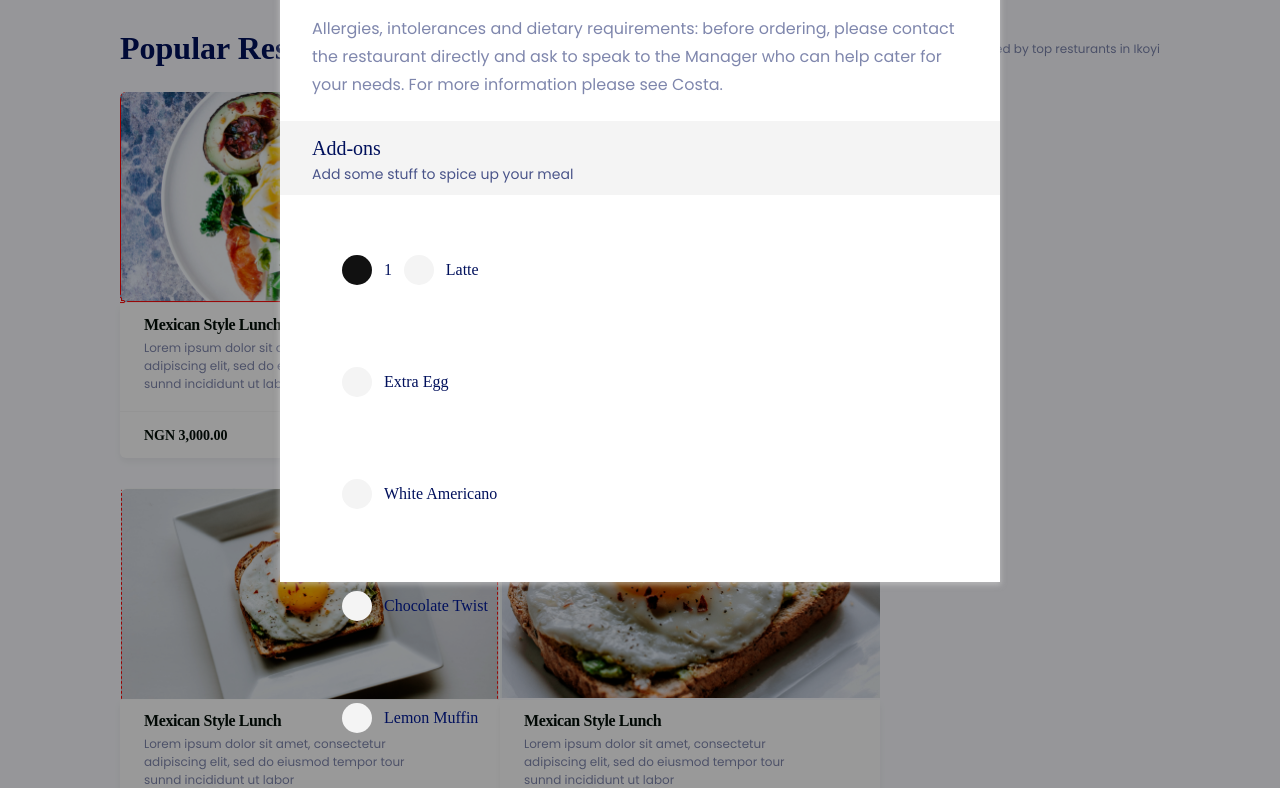
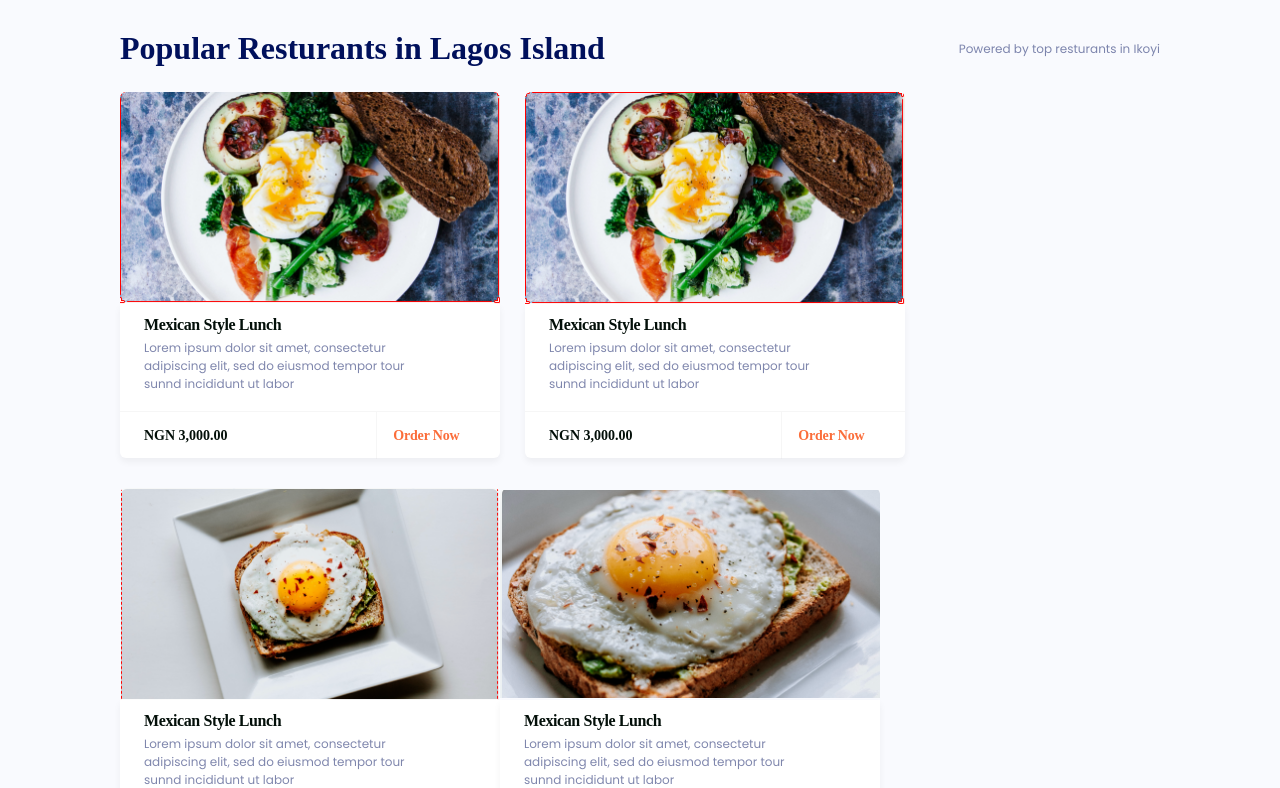
Before and after one commit to zheey/delivrables, a React (Create React App) app: page /all-menu in a window 1280 px wide. Shown: the part 612-1400 px from the top of the page. Built offline with nearby package versions, Linux system fonts and the light colour scheme; a web font is replaced by a local one.

Commit message:
added menu overlay on all menu page

```diff
--- a/src/components/AllMenuComponent.tsx
+++ b/src/components/AllMenuComponent.tsx
@@ -4,14 +4,11 @@ import RecentMenu from "./common/RecentMenu";
 import PopularMenu from "./common/PopularMenu";
 import { IAllMenu } from "../interfaces/componentsStates";
 import { IMenu } from "../interfaces/componentProps";
-import ImageWrapper from "./common/ImageWrapper";
-import imageDetails from "../images/menuDetails.png";
-import { TextHeader, TextPargraph } from "./common/Text";
-import Circle from "./common/Circle";
+import MenuDetailsOverlay from "./common/MenuDetailsOverlay";
 
 const AllMenuComponent: FC<IMenu> = () => {
     const [menuPageState, setMenuPage] = useState<IAllMenu>({
-        showMenu: true
+        showMenu: false
     });
     const toogleMenuDetails = () => {
         setMenuPage(prevState => ({
@@ -27,55 +24,7 @@ const AllMenuComponent: FC<IMenu> = () => {
                 <PopularMenu toogleMenuDetails={toogleMenuDetails}/>
                 {
                 menuPageState.showMenu ?
-                    <div className="login-wrapper overlay-wrapper">
-                        <div className="menu-details-card">
-                            <ImageWrapper image={imageDetails} alt="menu"/>
-                            <div className="menu-text-wrapper">
-                                <TextHeader content="Buttermilk Fried Chicken Wrap"/>
-                                <TextPargraph content="Allergies, intolerances and dietary requirements: before ordering, please contact the restaurant directly and ask to speak to the Manager who can help cater for your needs. For more information please see Costa."/>
-                            </div>
-                            <div className="sub-header">
-                                <TextHeader content="Add-ons"/>
-                                <TextPargraph content="Add some stuff to spice up your meal"/>
-                            </div>
-                            <div className="side-margin-30">
-                            <div className="menu-add-nav">
-                                <Circle className="nav-circle-blue">
-
-                                </Circle>
-                                <TextHeader content="1" className="number"/>
-                                <Circle className="nav-circle-light">
-
-                                </Circle>
-                                <TextHeader content="Latte"/>
-                            </div>
-                            <div className="menu-add-nav">
-                               <Circle className="nav-circle-light">
-
-                                </Circle>
-                                <TextHeader content="Extra Egg"/>
-                            </div>
-                            <div className="menu-add-nav">
-                               <Circle className="nav-circle-light">
-
-                                </Circle>
-                                <TextHeader content="White Americano"/>
-                            </div>
-                            <div className="menu-add-nav">
-                               <Circle className="nav-circle-light">
-
-                                </Circle>
-                                <TextHeader content="Chocolate Twist"/>
-                            </div>
-                            <div className="menu-add-nav">
-                               <Circle className="nav-circle-light">
-
-                                </Circle>
-                                <TextHeader content="Lemon Muffin"/>
-                            </div>
-                            </div>
-                        </div>
-                    </div>
+                    <MenuDetailsOverlay toogleMenuDetails={toogleMenuDetails}/>
                     :
                     ''
             }
--- a/src/components/common/Circle.tsx
+++ b/src/components/common/Circle.tsx
@@ -1,9 +1,9 @@
 import React, { FC } from "react";
-import { IClassname } from "./../../interfaces/componentProps";
+import { ICircle } from "./../../interfaces/componentProps";
 
-const Circle:FC<IClassname> = ({ className, children }) => {
+const Circle:FC<ICircle> = ({ className, children, onClick=() => {} }) => {
     return (
-        <div className={`circle ${className}`}>
+        <div className={`circle ${className}`} onClick={e => onClick(e)}>
             {children}
         </div>
     )
--- a/src/components/common/MenuCounter.tsx
+++ b/src/components/common/MenuCounter.tsx
@@ -1,18 +1,36 @@
-import React from "react";
+import React, { FC } from "react";
 import Circle from "./Circle";
 import { TextHeader } from "./Text";
+import { IMenuCounter } from "../../interfaces/componentProps";
+import { PrimaryButton } from "./Button";
 
-const MenuCounter = () => {
+const MenuCounter:FC<IMenuCounter> = ({ counter=0, menuTitle, showFull=false, isMainMenu=false }) => {
     return (
-        <div className="menu-add-nav">
-            <Circle className="nav-circle-blue">
+        <div className={`menu-add-nav ${isMainMenu ? "main-add-nav" : ''}`}>
+            <div className="counter-wrapper">
+                <div className="wrap-counter">
+                    {
+                        showFull ?
+                            <>
+                                <Circle className="nav-circle-blue">
 
-            </Circle>
-            <TextHeader content="1" className="number"/>
-            <Circle className="nav-circle-light">
+                                </Circle>
+                                <TextHeader content={counter} className="number"/>
+                            </>
+                            :
+                            ''
+                    }
+                    <Circle className="nav-circle-light">
 
-            </Circle>
-            <TextHeader content="Latte"/>
+                    </Circle>
+                    <TextHeader content={ menuTitle }/>
+                </div>
+                {isMainMenu ?
+                    <PrimaryButton label="Add to Cart"/>
+                    :
+                    <TextHeader content="NGN 500.00" className="amount"/>
+                }
+            </div>
         </div>
     )
 };
--- a/src/components/common/MenuDetailsOverlay.tsx
+++ b/src/components/common/MenuDetailsOverlay.tsx
@@ -1,12 +1,40 @@
 import React, { FC } from "react";
+import ImageWrapper from "./ImageWrapper";
+import { TextHeader, TextPargraph } from "./Text";
+import imageDetails from "../../images/menuDetails.png";
+import MenuCounter from "./MenuCounter";
+import Circle from "./Circle";
+import { IMenuDetailsOverlay } from "../../interfaces/componentProps";
 
-const MenuDetailsOverlay:FC = () => {
+
+const MenuDetailsOverlay:FC<IMenuDetailsOverlay> = ({ toogleMenuDetails }) => {
     return(
         <div className="login-wrapper overlay-wrapper">
-            <div>
-
+        <div className="menu-details-card">
+            <Circle className="nav-circle-light close-button" onClick={toogleMenuDetails}>
+            </Circle>
+            <ImageWrapper image={imageDetails} alt="menu"/>
+            <div className="menu-text-wrapper">
+                <TextHeader content="Buttermilk Fried Chicken Wrap"/>
+                <TextPargraph content="Allergies, intolerances and dietary requirements: before ordering, please contact the restaurant directly and ask to speak to the Manager who can help cater for your needs. For more information please see Costa."/>
+            </div>
+            <div className="sub-header">
+                <TextHeader content="Add-ons"/>
+                <TextPargraph content="Add some stuff to spice up your meal"/>
+            </div>
+            <div className="side-margin-30">
+                <MenuCounter counter={1} menuTitle="Latte" showFull={true}/>
+                <MenuCounter menuTitle="Extra Egg"/>
+                <MenuCounter menuTitle="White Americano"/>
+                <MenuCounter menuTitle="Chocolate Twist"/>
+                <MenuCounter menuTitle="Lemon Muffin"/>
+            </div>
+            <div className="sub-header height-17"/>
+            <div className="side-margin-30">
+                <MenuCounter counter={1} showFull={true} isMainMenu={true}/>
             </div>
         </div>
+    </div>
     )
 };
 
--- a/src/styles/index.scss
+++ b/src/styles/index.scss
@@ -624,6 +624,7 @@ code {
     @extend %bg-white;
     @extend %box-shadow-gray;
     @extend %box-sizing-box;
+    position: relative;
 
     .image{
       height: 371px;
@@ -696,7 +697,6 @@ code {
   @extend %color-dark-blue;
 }
 .menu-add-nav{
-  padding: 40px 32px 22px;
   @extend %flex-start;
   margin-bottom: 20px;
 
@@ -720,3 +720,34 @@ code {
 .side-margin-30{
   margin:  0 30px;
 }
+.counter-wrapper{
+  @extend %flex-start-space-between;
+  @extend %width-100;
+  .wrap-counter{
+    @extend %flex-start;
+  }
+  .amount{
+    font-weight: 400 !important;
+    font-size: 14px !important;
+    @extend %font-regular;
+  }
+}
+.height-17{
+  height: 17px !important;
+}
+.main-add-nav{
+  .button{
+    height: 60px !important;
+    width: 485px !important;
+    border-radius: 4px !important;
+  }
+}
+
+.close-button{
+  position: absolute;
+  top: 34px;
+  height: 40px;
+  width: 40px;
+  background: white;
+  left: 33px;
+}
--- a/src/styles/variables.scss
+++ b/src/styles/variables.scss
@@ -38,7 +38,6 @@
 %flex-start-space-between{
     @include flex(center, space-between);
 }
-
 %flex-end-center{
     @include flex(center, flex-end);
 }
@@ -139,7 +138,7 @@
 }
 
 %font-regular{
-    font-family: Poppins-Regular;
+    font-family: Poppins-Regular !important;
 }
 
 %font-medium{
```
Also changed, not shown: src/interfaces/componentProps.tsx (+17 -1 lines).
